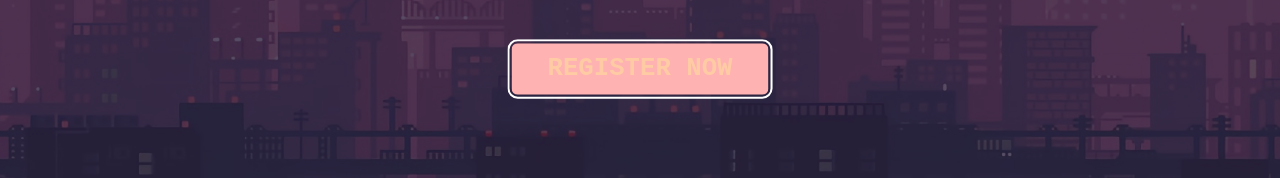
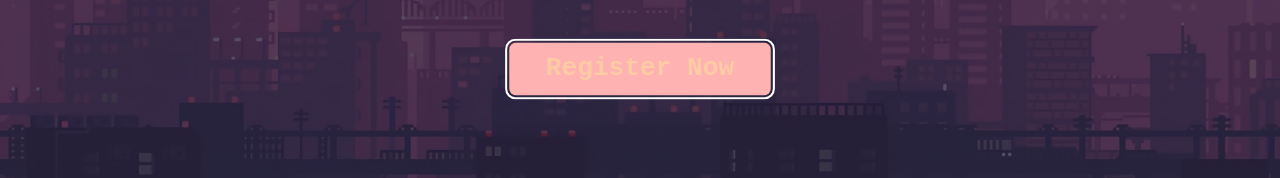
Before and after one commit to LeoQiu981112/hackcouver-2024, a React (Vite) app: page /About in a window 1280 px wide. Shown: the part 468-646 px from the top of the page. Built offline with nearby package versions, Linux system fonts and the light colour scheme.

Commit message:
terminal image and button component

```diff
--- a/src/components/About.tsx
+++ b/src/components/About.tsx
@@ -5,7 +5,7 @@ import {
     Image,
     Heading,
 } from "@chakra-ui/react";
-import ide_image from '../assets/ide.png';
+import ide_image from '../assets/terminal.png';
 import teamwork from '../assets/teamwork.png';
 
 export default function About() {
--- /dev/null
+++ b/src/components/Button.tsx
@@ -0,0 +1,39 @@
+import React from 'react';
+import { Button as ChakraButton } from '@chakra-ui/react';
+
+interface ButtonProps {
+    text: string;
+}
+
+const CustomButton: React.FC<ButtonProps> = ({ text }) => {
+    return (
+        <ChakraButton
+            color="#FFCBA4"
+            colorScheme='red'
+            fontSize="25"
+            w="250px"
+            h="50px"
+            as="a"
+            href="https://tally.so/r/wbdOL7"
+            outlineColor={"white"}
+            css={{
+                animation: 'breathing 2s ease-in-out infinite',
+                '@keyframes breathing': {
+                    '0%, 100%': {
+                        transform: 'scale(1)', // Original size
+                    },
+                    '50%': {
+                        transform: 'scale(1.05)', // Slightly larger
+                    },
+                }
+            }}
+            _hover={{
+                color: "pink",
+            }}
+        >
+            {text}
+        </ChakraButton>
+    );
+};
+
+export default CustomButton;
--- a/src/components/Home.tsx
+++ b/src/components/Home.tsx
@@ -3,7 +3,7 @@ import {
 } from "@chakra-ui/react"
 import Logo from "./Logo"
 import city from "../assets/city.png"
-
+import CustomButton from "./Button";
 const Home = () => {
 
     return (
@@ -19,27 +19,7 @@ const Home = () => {
                     <Text fontSize="35" fontWeight="bold">Vancouver Convention Center</Text>
                     <Text fontSize="35" fontWeight="bold">24 Mar 01 - 24 Mar 14</Text>
                 </Flex>
-                <Button
-                    color="#FFCBA4"
-                    colorScheme='red'
-                    fontSize="25"
-                    w="250px"
-                    h="50px"
-                    outlineColor={"white"}
-                    css={{
-                        animation: 'breathing 2s ease-in-out infinite',
-                        '@keyframes breathing': {
-                            '0%, 100%': {
-                                transform: 'scale(1)', // Original size
-                            },
-                            '50%': {
-                                transform: 'scale(1.05)', // Slightly larger
-                            },
-                        }
-                    }}
-                >
-                    REGISTER NOW
-                </Button>
+                <CustomButton text="Register Now" />
 
             </Flex >
         </>
--- a/src/components/Sponsors.tsx
+++ b/src/components/Sponsors.tsx
@@ -6,6 +6,7 @@ import {
 
 } from "@chakra-ui/react";
 import CustomCard from "./CustomCard";
+import CustomButton from "./Button";
 
 export default function Sponsors() {
 
@@ -25,28 +26,7 @@ export default function Sponsors() {
                         imageUrl='https://images.unsplash.com/photo-1667489022797-ab608913feeb?ixlib=rb-4.0.3&ixid=MnwxMjA3fDB8MHxlZGl0b3JpYWwtZmVlZHw5fHx8ZW58MHx8fHw%3D&auto=format&fit=crop&w=800&q=60'
                     ></CustomCard>
                 </Grid>
-                <Button
-                    color="#FFCBA4"
-                    colorScheme='red'
-                    fontSize="25"
-                    w="250px"
-                    h="50px"
-
-                    outlineColor={"white"}
-                    css={{
-                        animation: 'breathing 4s ease-in-out infinite',
-                        '@keyframes breathing': {
-                            '0%, 100%': {
-                                transform: 'scale(1)', // Original size
-                            },
-                            '50%': {
-                                transform: 'scale(1.03)', // Slightly larger
-                            },
-                        }
-                    }}
-                >
-                    SPONSOR US
-                </Button>
+                <CustomButton text="SPONSOR US" />
             </Flex>
 
         </>
```
Also changed, not shown: src/assets/terminal.png (added).
